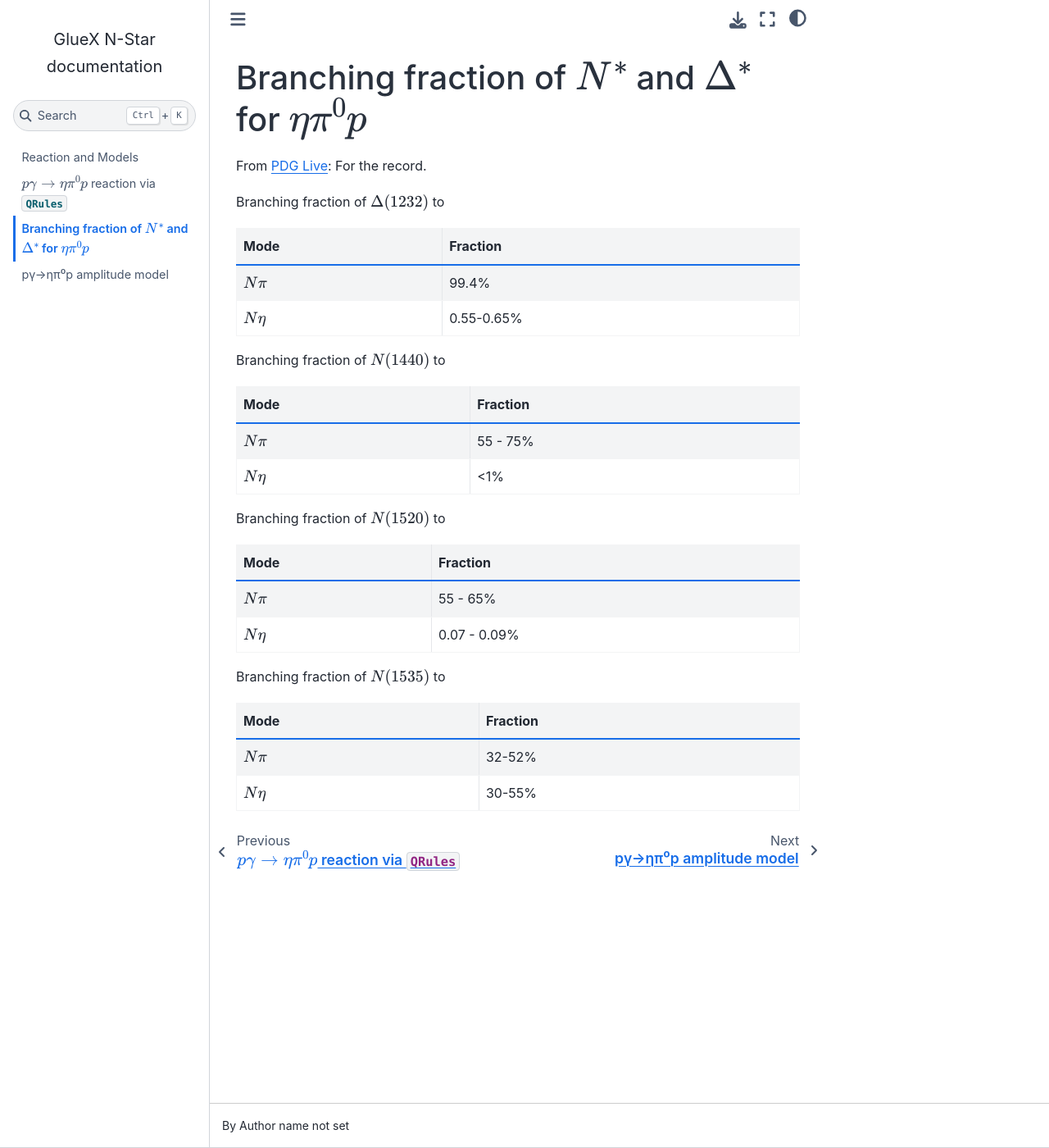
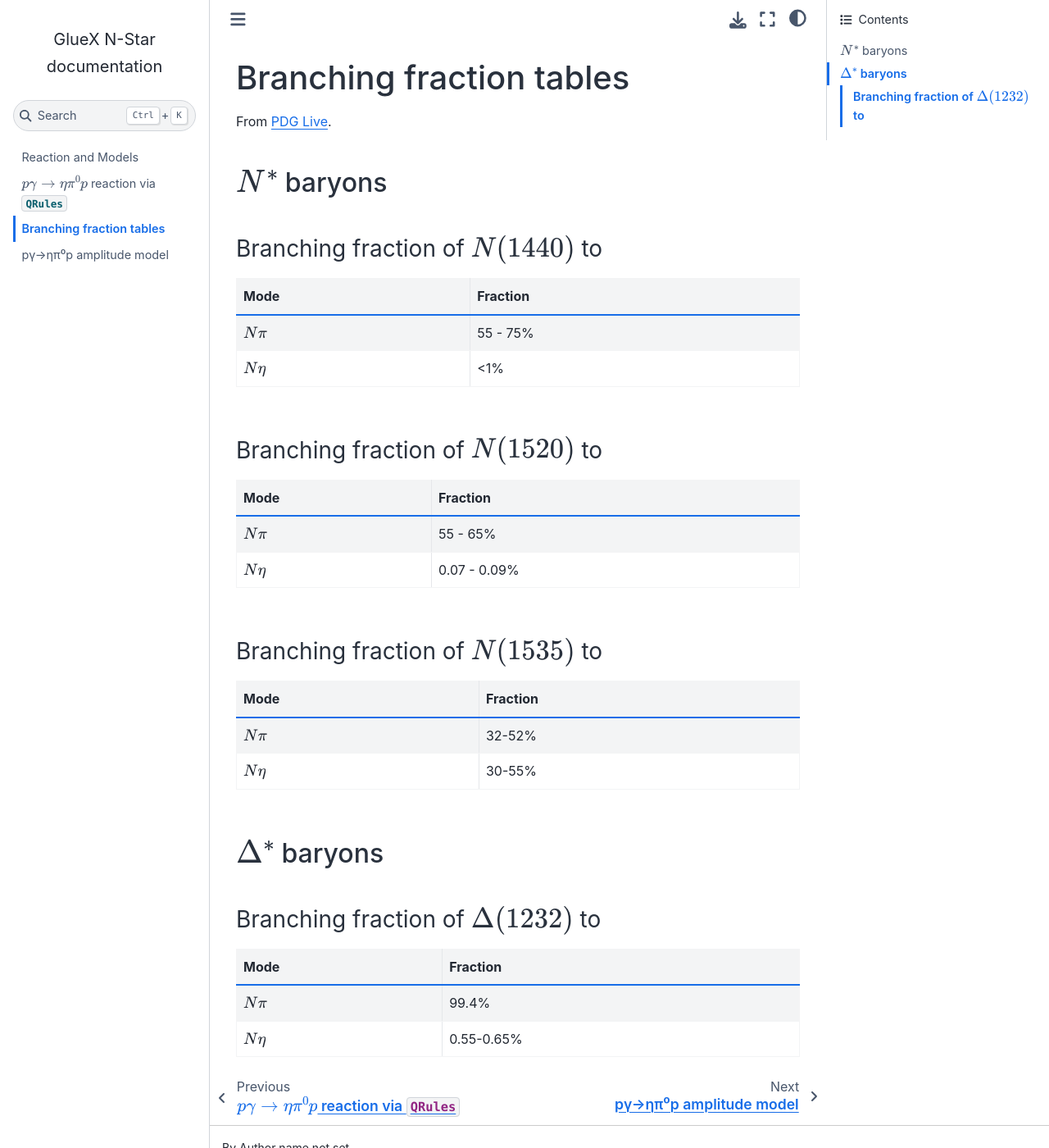
Before and after one commit to ComPWA/gluex-nstar, a Sphinx documentation site: the page built from docs/branching-fraction.md, in a window 1280 px wide and 1400 px high. Shown: the whole window at 82% size. Built offline with Sphinx 7.4.7 and the Sphinx Book theme 1.1.4, drawn with Linux system fonts in a browser that asks for light colours.

Commit message:
DOC: move N* to top

```diff
--- a/docs/branching-fraction.md
+++ b/docs/branching-fraction.md
@@ -1,29 +1,35 @@
-# Branching fraction of $N^*$ and $\Delta^*$ for $\eta\pi^0p$
+# Branching fraction tables
 
-From [PDG Live](https://pdglive.lbl.gov/):
-For the record.
+From [PDG Live](https://pdglive.lbl.gov).
 
-Branching fraction of $\Delta(1232)$ to
+## $N^*$ baryons
+
+### Branching fraction of $N(1440)$ to
+
+| Mode    | Fraction |
+| ------- | -------- |
+| $N\pi$  | 55 - 75% |
+| $N\eta$ | <1%      |
+
+### Branching fraction of $N(1520)$ to
+
+| Mode    | Fraction     |
+| ------- | ------------ |
+| $N\pi$  | 55 - 65%     |
+| $N\eta$ | 0.07 - 0.09% |
+
+### Branching fraction of $N(1535)$ to
+
+| Mode    | Fraction |
+| ------- | -------- |
+| $N\pi$  | 32-52%   |
+| $N\eta$ | 30-55%   |
+
+## $\Delta^*$ baryons
+
+### Branching fraction of $\Delta(1232)$ to
 
 | Mode    | Fraction   |
 | ------- | ---------- |
 | $N\pi$  | 99.4%      |
 | $N\eta$ | 0.55-0.65% |
-
-Branching fraction of $N(1440)$ to
-| Mode | Fraction |
-| ----------- | ----------- |
-| $N\pi$ | 55 - 75% |
-| $N\eta$ | <1% |
-
-Branching fraction of $N(1520)$ to
-| Mode | Fraction |
-| ----------- | ----------- |
-| $N\pi$ | 55 - 65% |
-| $N\eta$ | 0.07 - 0.09% |
-
-Branching fraction of $N(1535)$ to
-| Mode | Fraction |
-| ----------- | ----------- |
-| $N\pi$ | 32-52% |
-| $N\eta$ | 30-55% |
```
